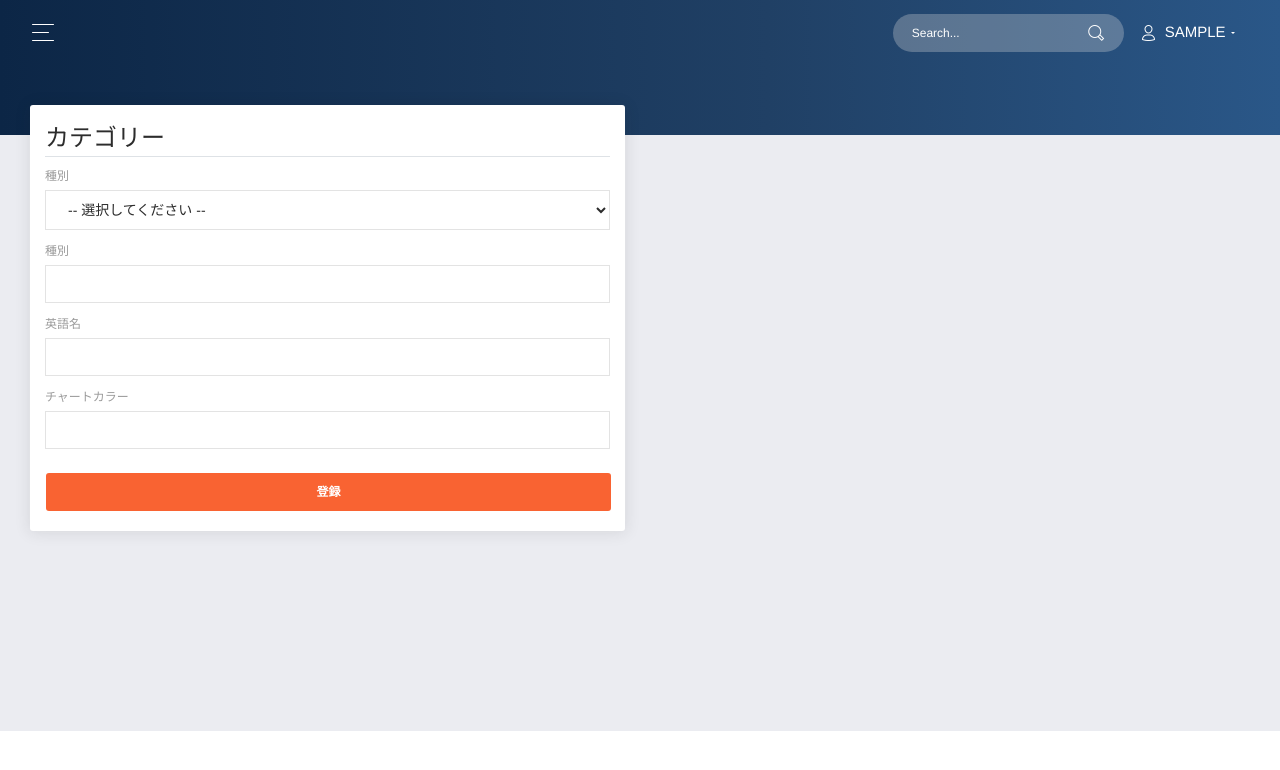
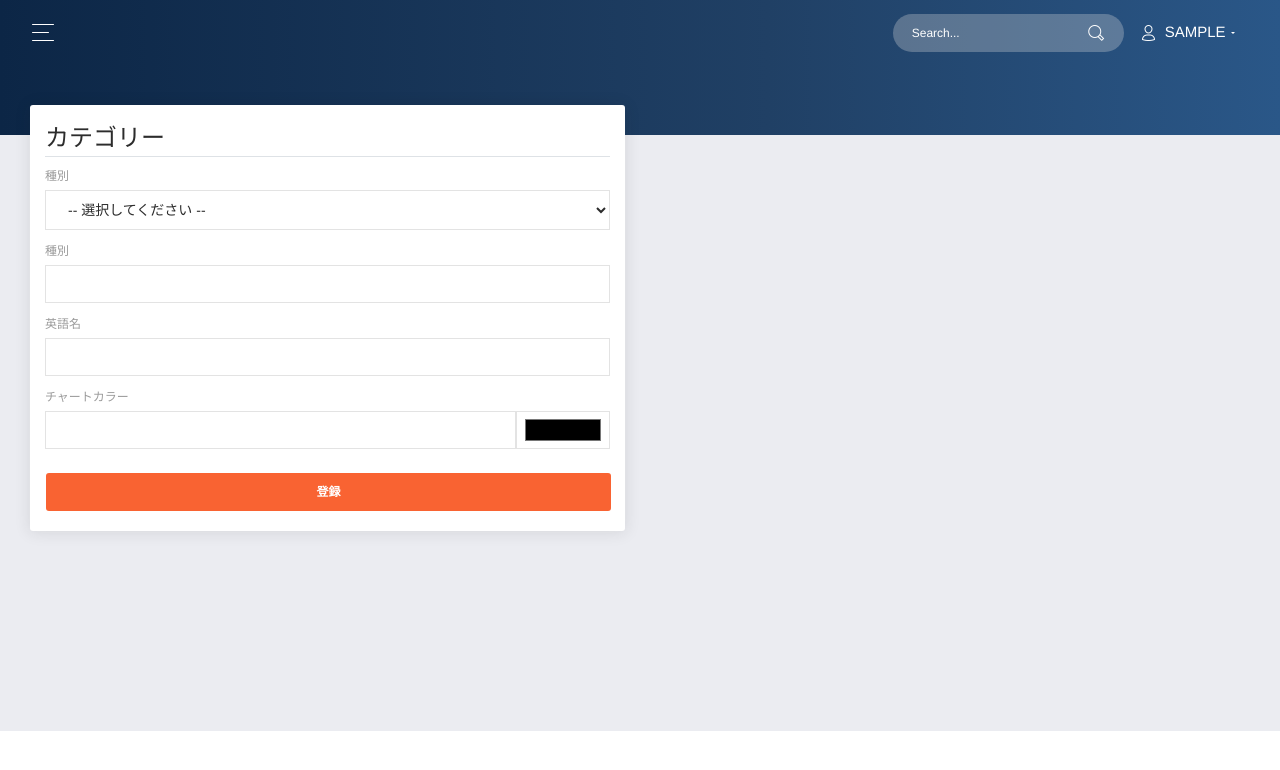
Before and after one commit to showgayaki/kakeibosan, a Flask app: page /kakeibosan/settings/category in a window 1280 px wide. Shown: the top 770 px of the page. Run offline with Flask 3, Linux system fonts and the light colour scheme; the visitor is signed in with stand-in values (Sample User, id 1); data that the repository does not hold is empty; some libraries are stand-ins or nearby versions; some web fonts are replaced.

Commit message:
チャートカラー編集をカラーピッカーに修正

```diff
--- a/kakeibosan/static/css/style.css
+++ b/kakeibosan/static/css/style.css
@@ -352,6 +352,9 @@ span.required{
 .settings-icon-link:hover{
     text-decoration: none;
 }
+.color-picker{
+    padding: 3px 6px!important;
+}
 /*---------
  calc
 ---------*/
--- a/kakeibosan/static/js/edit-settings.js
+++ b/kakeibosan/static/js/edit-settings.js
@@ -6,6 +6,22 @@ if(subcategorySelect != null){
 
     const categorySelect = document.getElementById('categorySelect');
     categorySelect.addEventListener('change', displayToggleSubcategoryOptions, false);
+}
+
+
+const chartColorText = document.getElementById('settingsChartColorText');
+const colorPicker = document.getElementById('settingsColorPicker');
+
+if(chartColorText != null && colorPicker != null){
+    // ページ表示時にはchartColorTextに値が挿入されるので、その色をcolorPickerに反映させる
+    window.addEventListener('load', function(){
+        colorPicker.value = chartColorText.value;
+    }, false);
+
+    // colorPickerで色選択時にchartColorTextに反映させる
+    colorPicker.addEventListener('change', function(){
+        chartColorText.value = colorPicker.value;
+    }, false)
 }
 
 
--- a/kakeibosan/templates/settings_category.html
+++ b/kakeibosan/templates/settings_category.html
@@ -21,36 +21,39 @@
                                 {%- if type == 'parent' %}
                                 <div class="form-group mb-4">
                                     {{ form.category.label(class="form-control-label") }}
-                                    {{ form.category(class="input-fixedcost form-control form-control-lg") }}
+                                    {{ form.category(class="form-control form-control-lg") }}
                                 </div>
                                 {%- else %}
                                 <div class="form-group">
                                     {{ form.category_select.label(class="form-control-label") }}
-                                    {{ form.category_select(id="categorySelect", class="input-fixedcost form-control form-control-lg") }}
+                                    {{ form.category_select(id="categorySelect", class="form-control form-control-lg") }}
                                 </div>
                                 <!-- 項目 -->
                                 {%- if record_id == None %}
                                 {#- サブカテゴリーの新規追加時 #}
                                 <div class="form-group">
                                     {{ form.subcategory.label(class="form-control-label") }}
-                                    {{ form.subcategory(class="input-fixedcost form-control form-control-lg") }}
+                                    {{ form.subcategory(class="form-control form-control-lg") }}
                                 </div>
                                 {%- else %}
                                 {#- サブカテゴリーの既存レコード更新時 #}
                                 <div class="form-group">
                                     {{ form.subcategory_select.label(class="form-control-label") }}
-                                    {{ form.subcategory_select(id="subcategorySelect", class="input-fixedcost form-control form-control-lg") }}
+                                    {{ form.subcategory_select(id="subcategorySelect", class="form-control form-control-lg") }}
                                 </div>
                                 {%- endif %}
                                 <!-- 英語名 -->
                                 <div class="form-group">
                                     {{ form.in_english.label(class="form-control-label") }}
-                                    {{ form.in_english(class="input-fixedcost form-control form-control-lg") }}
+                                    {{ form.in_english(class="form-control form-control-lg") }}
                                 </div>
                                 <!-- チャートカラー -->
                                 <div class="form-group mb-4">
                                     {{ form.chart_color.label(class="form-control-label") }}
-                                    {{ form.chart_color(class="input-fixedcost form-control form-control-lg") }}
+                                    <div class="row mx-0">
+                                        {{ form.chart_color(id="settingsChartColorText", class="col-10 form-control form-control-lg") }}
+                                        {{ form.color_picker(id="settingsColorPicker", class="color-picker col-2 form-control form-control-lg") }}
+                                    </div>
                                 </div>
                                 {%- endif %}
                                 <!-- 登録ボタン -->
--- a/kakeibosan/views/forms.py
+++ b/kakeibosan/views/forms.py
@@ -29,6 +29,7 @@ class SettingsCagegory(FlaskForm):
     subcategory_select = SelectField('項目', [DataRequired()], default=0)
     in_english = StringField('英語名')
     chart_color = StringField('チャートカラー')
+    color_picker = StringField('カラーピッカー', widget=widgets.ColorInput())
     submit = SubmitField('登録')
 
     def __init__(self, *args, **kwargs):
```
Also changed, not shown: kakeibosan/templates/settings_fixedcost.html (+5 -5 lines).
